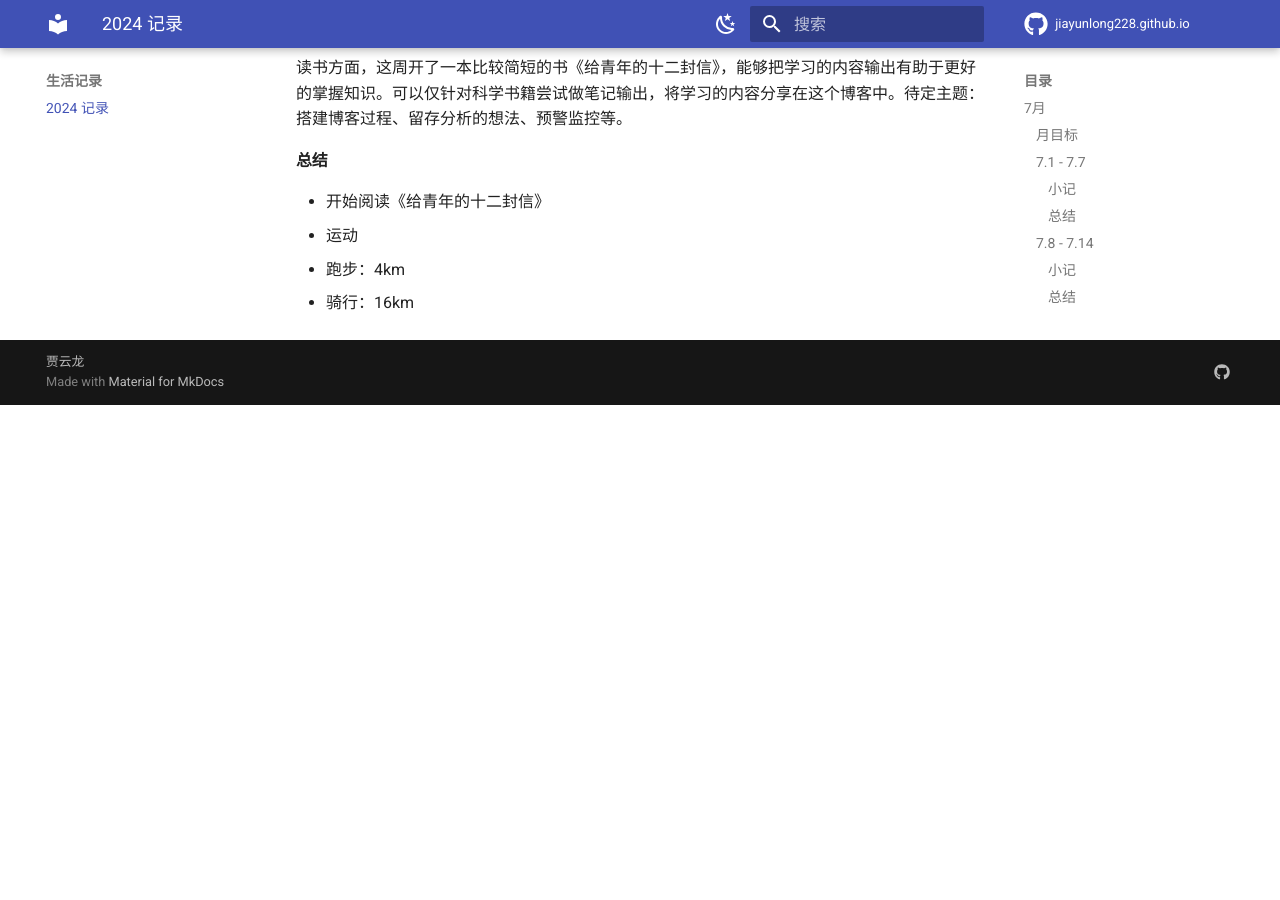
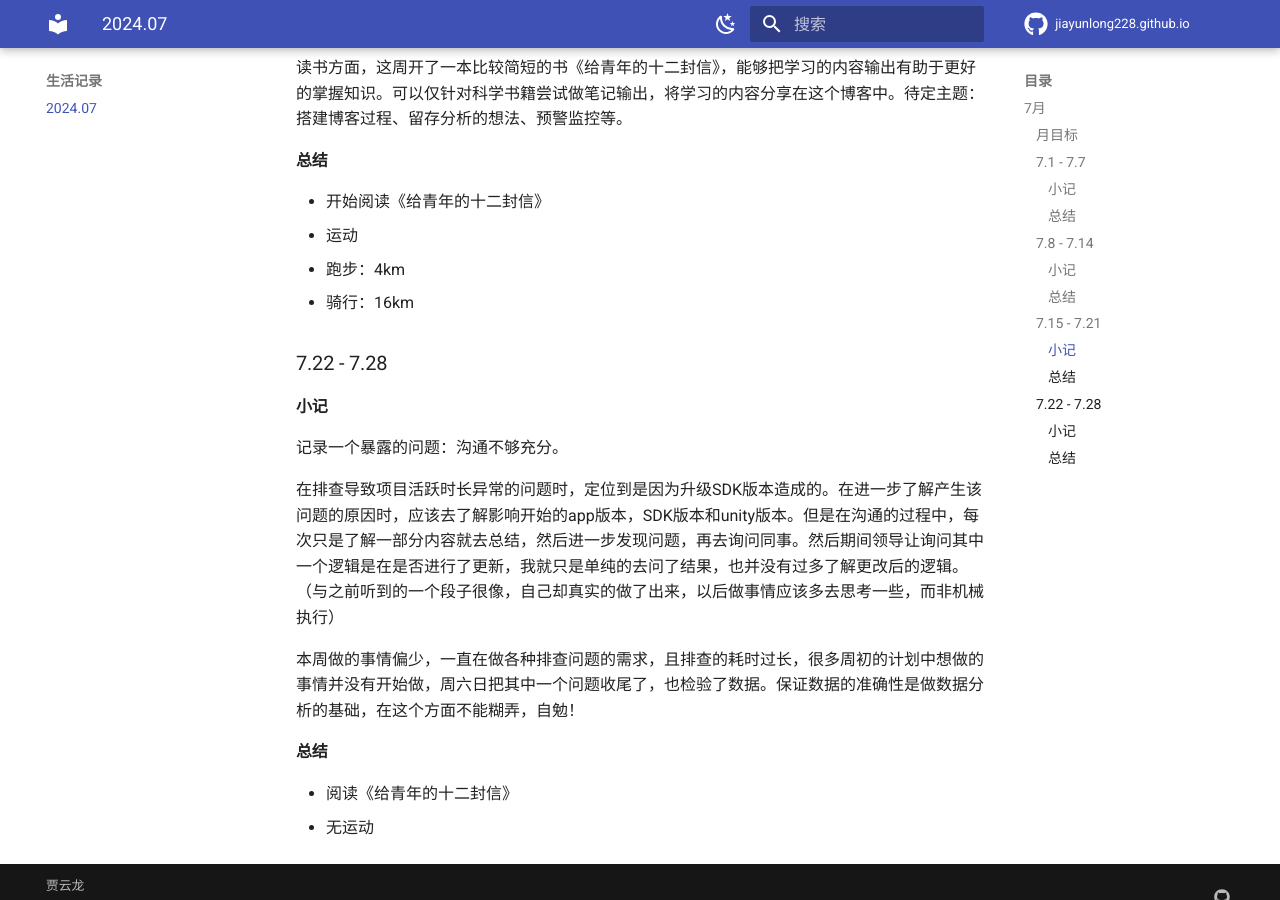
Before and after one commit to jiayunlong228/jiayunlong228.github.io, an MkDocs documentation site: the page built from docs/monthly_notes/2024_07_notes.md, in a window 1280 px wide and 900 px high, scrolled down 1958 px. Built offline with MkDocs 1.6.1 and Material for MkDocs 9.7.7, drawn with Linux system fonts in a browser that asks for light colours; nearby versions of some CDN libraries; library files that are not in the unit come from our copies; comment, search, counter and statistics services are not loaded; before the commit the page ends 2363 px from its top, so only the background shows below that.

Commit message:
update monthly_notes

```diff
--- a/docs/monthly_notes/2024_notes.md
+++ b/docs/monthly_notes/2024_07_notes.md
@@ -1,4 +1,4 @@
-# 2024 记录
+# 2024.07
 
 ## 7月
 
@@ -54,3 +54,17 @@
 - 运动
   - 跑步：4km
   - 骑行：16km
+
+
+### 7.22 - 7.28
+
+#### 小记
+记录一个暴露的问题：沟通不够充分。
+
+在排查导致项目活跃时长异常的问题时，定位到是因为升级SDK版本造成的。在进一步了解产生该问题的原因时，应该去了解影响开始的app版本，SDK版本和unity版本。但是在沟通的过程中，每次只是了解一部分内容就去总结，然后进一步发现问题，再去询问同事。然后期间领导让询问其中一个逻辑是在是否进行了更新，我就只是单纯的去问了结果，也并没有过多了解更改后的逻辑。（与之前听到的一个段子很像，自己却真实的做了出来，以后做事情应该多去思考一些，而非机械执行）
+
+本周做的事情偏少，一直在做各种排查问题的需求，且排查的耗时过长，很多周初的计划中想做的事情并没有开始做，周六日把其中一个问题收尾了，也检验了数据。保证数据的准确性是做数据分析的基础，在这个方面不能糊弄，自勉！
+
+#### 总结
+- 阅读《给青年的十二封信》
+- 无运动
--- a/mkdocs.yml
+++ b/mkdocs.yml
@@ -5,11 +5,11 @@
 repo_url: https://github.com/jiayunlong228/jiayunlong228.github.io
 
 nav:
-  - index.md
+#  - index.md
   - Me:
     - me/index.md
   - 生活记录:
-    - monthly_notes/2024_notes.md
+    - monthly_notes/2024_07_notes.md
 
 
 theme:
```
Also changed, not shown: site/404.html, site/Me/index.html, site/data_analysis/user_retention/index.html, site/index.html, site/monthly_notes/2024_07_notes/index.html, site/search/search_index.json, site/sitemap.xml, 1 other file.
